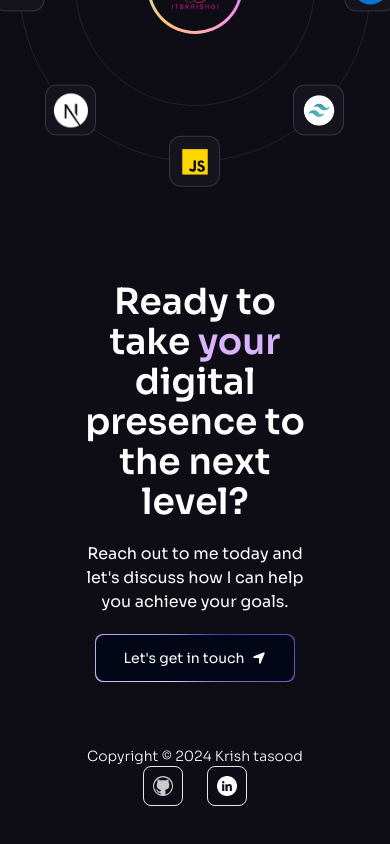
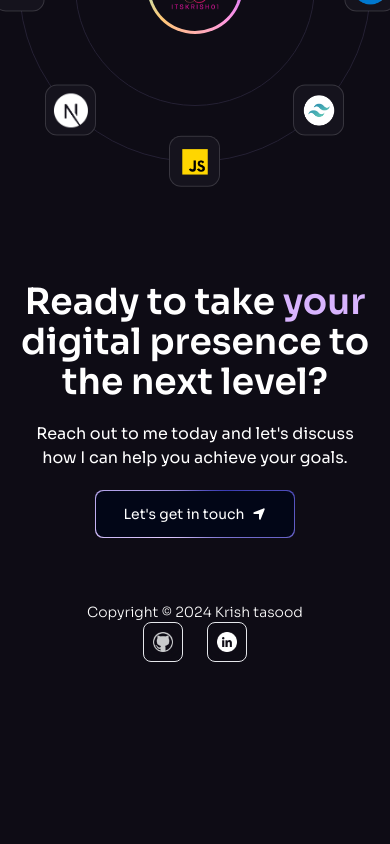
Before and after one commit to Itskrish01/professional-portfolio-v2, a React (Vite) app: page / in a window 390 px wide. Shown: the part 6214-7058 px from the top of the page. After the commit the page ends 6916 px from the top, so only its background shows below. Built offline with nearby package versions, Linux system fonts and the light colour scheme.

Commit message:
small changes

```diff
--- a/src/components/Footer.jsx
+++ b/src/components/Footer.jsx
@@ -5,7 +5,7 @@ import { FaLocationArrow } from "react-icons/fa6";
 const Footer = () => {
   const date = new Date();
   return (
-    <footer className="w-full pt-20 pb-10 px-20" id="contact">
+    <footer className="w-full pt-20 pb-10 px-5 sm:px-20" id="contact">
       {/* background grid */}
       <div className="w-full absolute left-0 -bottom-72 min-h-96">
         <img
```
